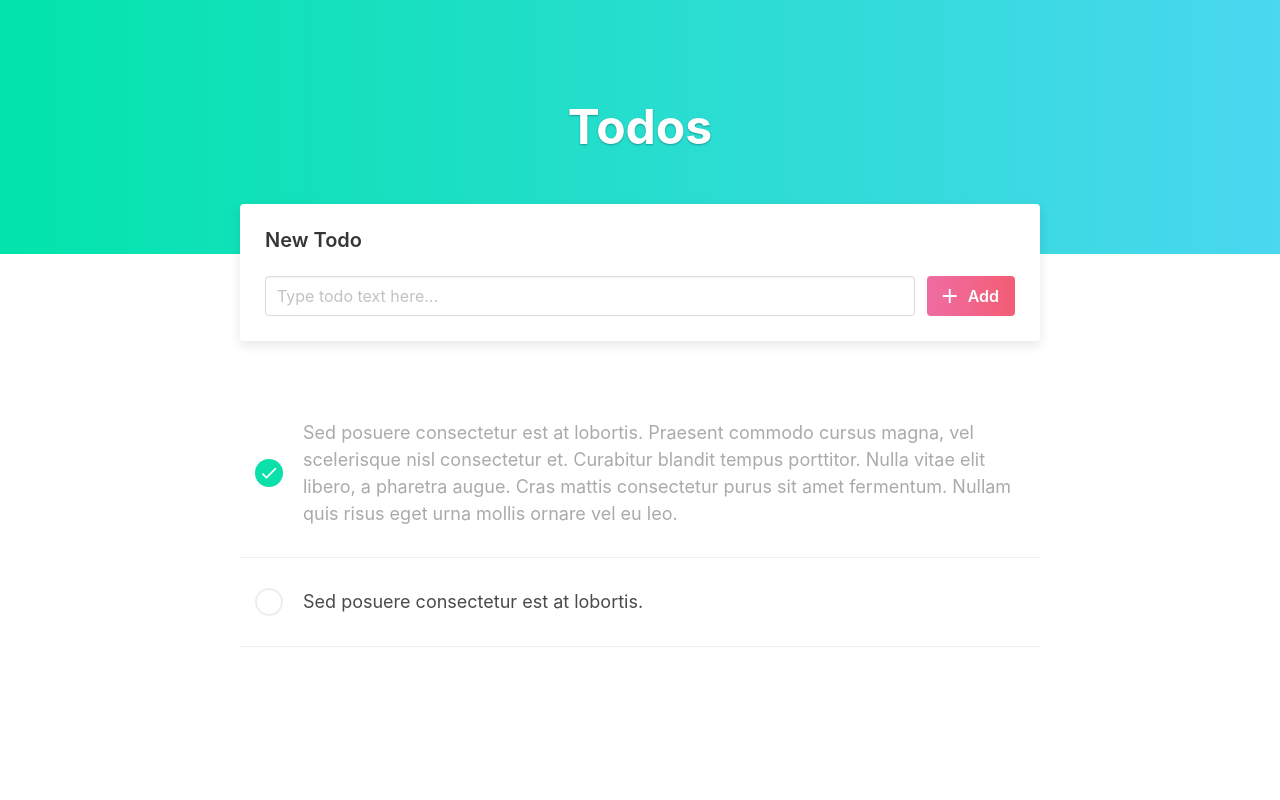
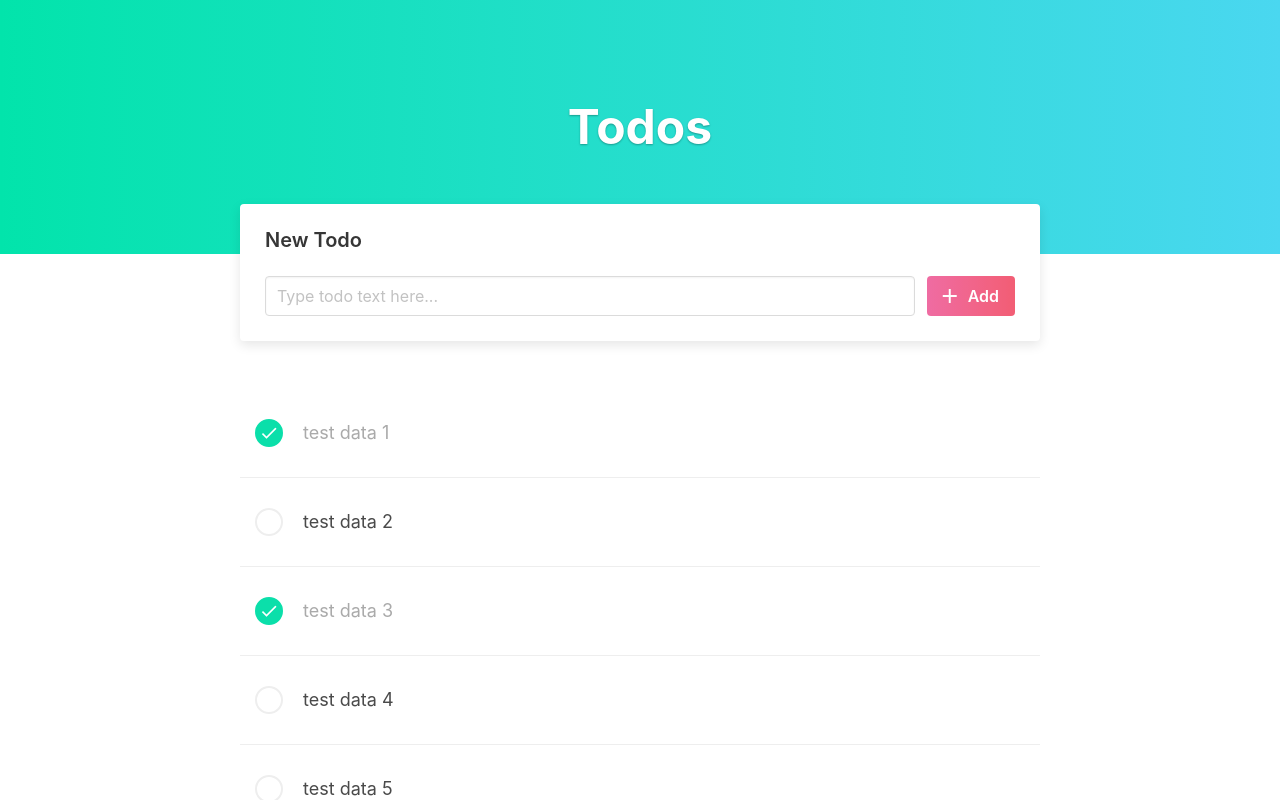
Before and after one commit to derickmoncado/angular-todo-app, an Angular app: page / in a window 1280 px wide. Shown: the top 800 px of the page. Built offline with nearby package versions, Linux system fonts and the light colour scheme.

Commit message:
Added functionality for getAllTodos()!

```diff
--- a/src/app/shared/data-service.service.ts
+++ b/src/app/shared/data-service.service.ts
@@ -4,7 +4,7 @@ import { Todo } from './todo.model';
 @Injectable({
   providedIn: 'root',
 })
-export class DataServiceService {
+export class DataService {
   // Properties
   public todos: Todo[] = [
     { text: 'test data 1', completed: true },
@@ -12,6 +12,7 @@ export class DataServiceService {
     { text: 'test data 3', completed: true },
     { text: 'test data 4', completed: false },
     { text: 'test data 5', completed: false },
+    { text: 'test data 6', completed: true },
   ];
 
   constructor() {}
--- a/src/app/todos/todos.component.html
+++ b/src/app/todos/todos.component.html
@@ -29,33 +29,16 @@
 <section class="section">
   <div class="container">
     <div class="todo-list">
-      <div class="todo-item completed">
+      <div
+        class="todo-item"
+        [class.completed]="todo.completed"
+        *ngFor="let todo of todos"
+      >
         <div class="check-box">
           <i class="material-icons">check</i>
         </div>
         <div class="todo-text">
-          Sed posuere consectetur est at lobortis. Praesent commodo cursus
-          magna, vel scelerisque nisl consectetur et. Curabitur blandit tempus
-          porttitor. Nulla vitae elit libero, a pharetra augue. Cras mattis
-          consectetur purus sit amet fermentum. Nullam quis risus eget urna
-          mollis ornare vel eu leo.
-        </div>
-        <div class="todo-controls-box">
-          <div class="todo-control-button">
-            <i class="material-icons">edit</i>
-          </div>
-          <div class="todo-control-button is-danger">
-            <i class="material-icons">delete</i>
-          </div>
-        </div>
-      </div>
-
-      <div class="todo-item">
-        <div class="check-box">
-          <i class="material-icons">check</i>
-        </div>
-        <div class="todo-text">
-          Sed posuere consectetur est at lobortis.
+          {{ todo.text }}
         </div>
         <div class="todo-controls-box">
           <div class="todo-control-button">
--- a/src/app/todos/todos.component.ts
+++ b/src/app/todos/todos.component.ts
@@ -1,15 +1,19 @@
 import { Component, OnInit } from '@angular/core';
+import { Todo } from '../shared/todo.model';
+import { DataService } from '../shared/data-service.service';
 
 @Component({
   selector: 'app-todos',
   templateUrl: './todos.component.html',
-  styleUrls: ['./todos.component.scss']
+  styleUrls: ['./todos.component.scss'],
 })
 export class TodosComponent implements OnInit {
+  // Properties
+  todos: Todo[] = [];
 
-  constructor() { }
+  constructor(private dataService: DataService) {}
 
   ngOnInit(): void {
+    this.todos = this.dataService.getAllTodos();
   }
-
 }
```
